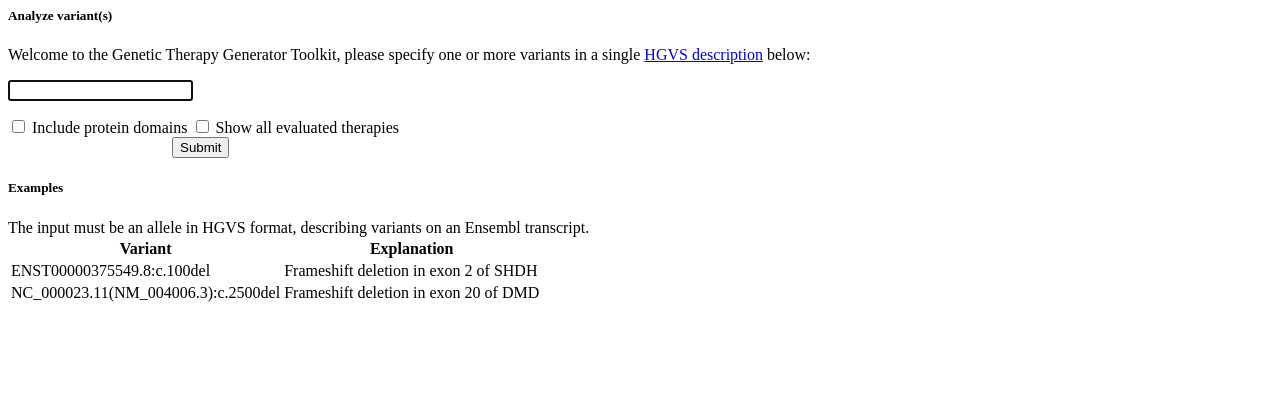
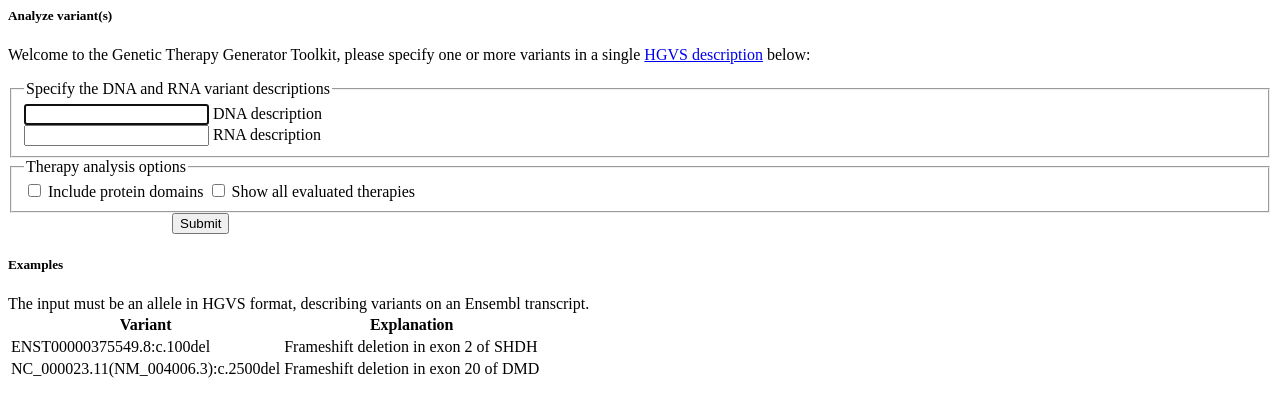
Before and after one commit to DCRT-LUMC/GTGT, a Python web app: template src/gtgt/templates/analysis.html.j2 in a window 1280 px wide. Shown: the top 417 px of the page. Run offline with Jinja, Linux system fonts and the light colour scheme; the template is opened without the code that fills it, so the values that code supplies are empty.

Commit message:
Add input fields for DNA and RNA HGVS to website

```diff
--- a/src/gtgt/templates/analysis.html.j2
+++ b/src/gtgt/templates/analysis.html.j2
@@ -7,9 +7,22 @@
     <p>
     Welcome to the Genetic Therapy Generator Toolkit, please specify one or more variants in a single <a href="https://hgvs-nomenclature.org" class="link" target="_blank">HGVS description</a> below:
     </p>
-    <div class="field border round small" style="margin-bottom:1em;">
-      <input id="variant_input" type="text" {{'value=' + '"' + variant + '"' if variant else ''}} autofocus>
+
+    <fieldset>
+      <legend>Specify the DNA and RNA variant descriptions</legend>
+      <div class="field border label">
+        <input id="dna_hgvs" type="text" {{'value=' + '"' + variant + '"' if variant else ''}} autofocus>
+        <label>DNA description</label>
       </div>
+      <div class="field border label">
+        <input id="rna_hgvs" type="text" {{'value=' + '"' + variant + '"' if variant else ''}} autofocus>
+        <label>RNA description</label>
+      </div>
+    </fieldset>
+
+    <fieldset>
+      <legend>Therapy analysis options</legend>
+      <nav>
         <label class="checkbox">
           <input type="checkbox" id="protein_domains">
           <span>Include protein domains</span>
@@ -18,6 +31,9 @@
           <input type="checkbox" id="extended">
           <span>Show all evaluated therapies</span>
         </label>
+      </nav>
+    </fieldset>
+
     <div>
       <progress id="submitSpinner" style="visibility:hidden"></progress>
       <button id="submitBtn" class="center" type="button" onclick="redirect()" >Submit</button>
@@ -50,11 +66,11 @@
       </thead>
       <tbody>
         <tr>
-          <td><a class="link" onclick="fillSearchField('ENST00000375549.8:c.100del')">ENST00000375549.8:c.100del</a></td>
+          <td><a class="link" onclick="fillSearchField('ENST00000375549.8:c.100del','ENST00000375549.8:r.100del')">ENST00000375549.8:c.100del</a></td>
           <td>Frameshift deletion in exon 2 of SHDH</td>
         </tr>
         <tr>
-          <td><a class="link" onclick="fillSearchField('NC_000023.11(NM_004006.3):c.2500del')">NC_000023.11(NM_004006.3):c.2500del</a></td>
+          <td><a class="link" onclick="fillSearchField('NC_000023.11(NM_004006.3):c.2500del','NC_000023.11(NM_004006.3):r.2500del')">NC_000023.11(NM_004006.3):c.2500del</a></td>
           <td>Frameshift deletion in exon 20 of DMD</td>
         </tr>
       </tbody>
```
Also changed, not shown: src/gtgt/templates/head.html.j2 (+5 -3 lines). Lines whose indentation alone changed are shown as unchanged.
